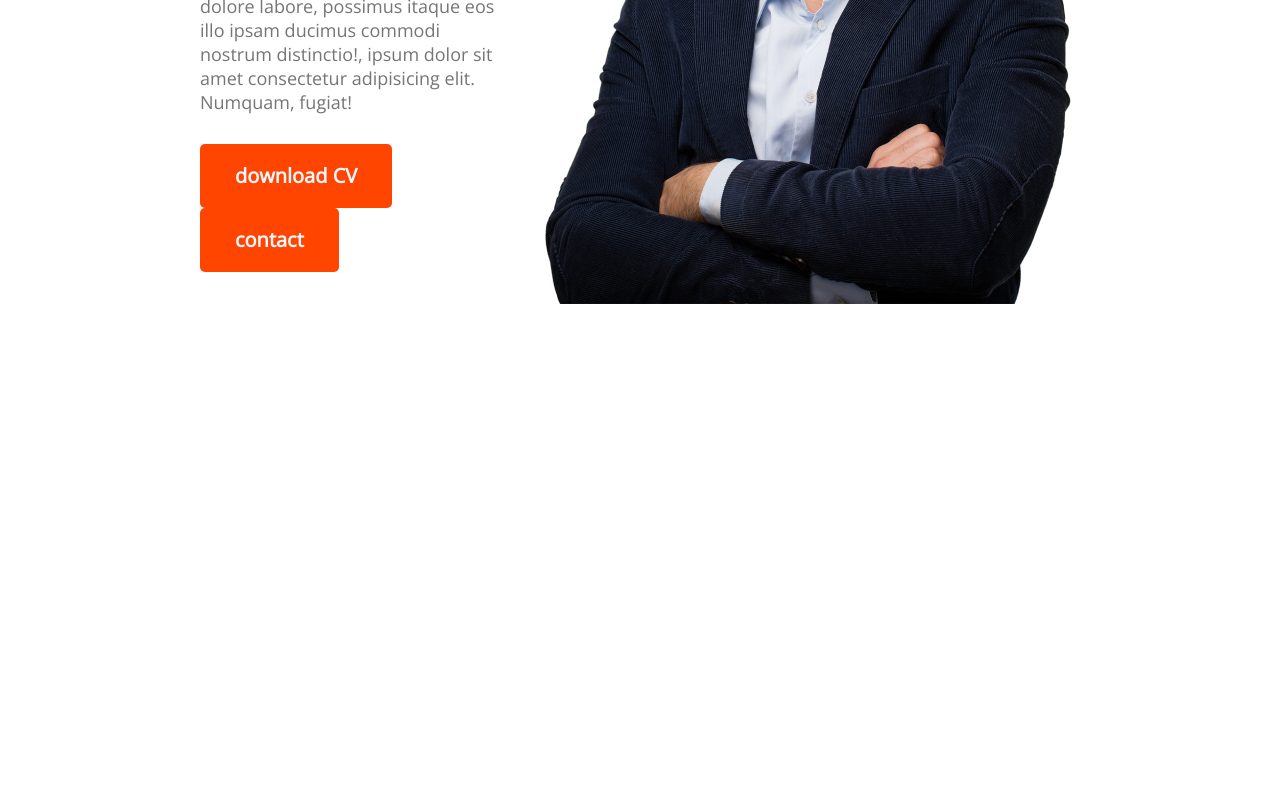
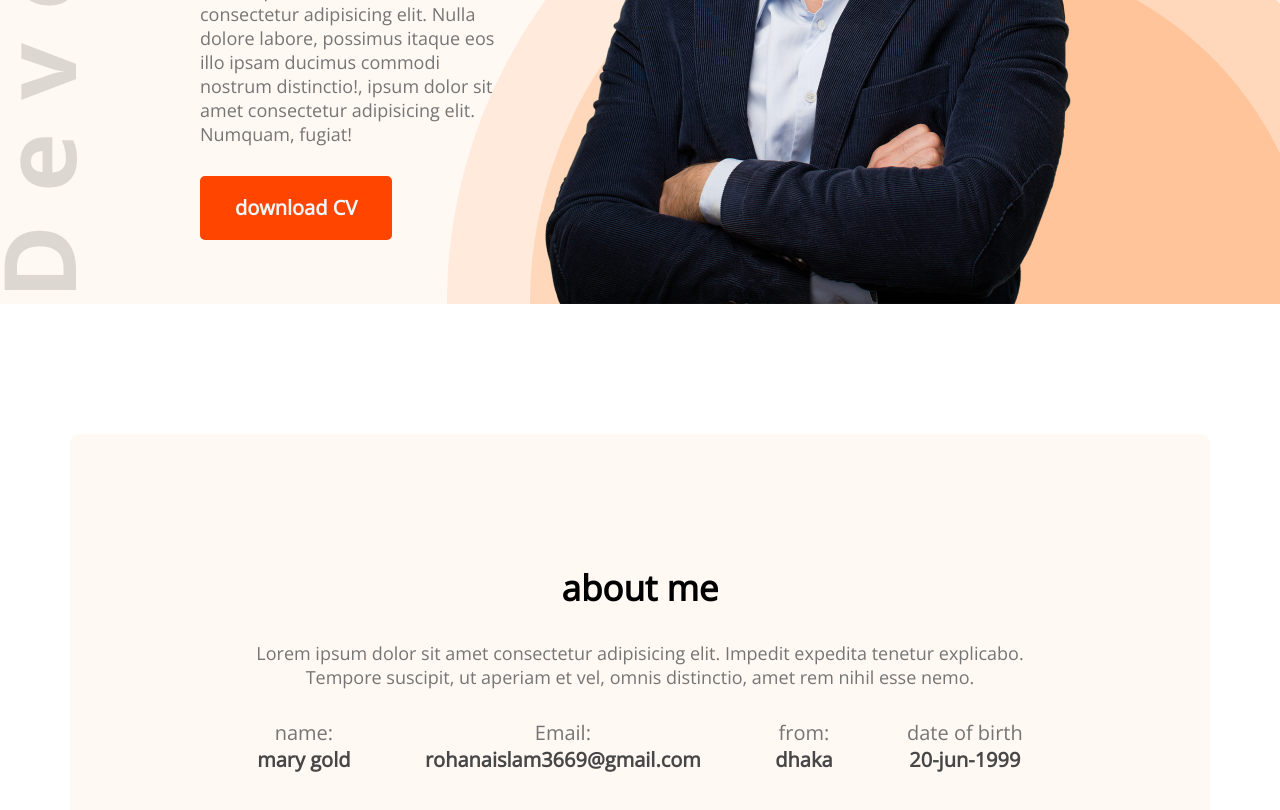
Before and after one commit to ROHAN-2497/new-developer-portfolio, a plain HTML site: page images/index.html in a window 1280 px wide. Shown: the part 536-1346 px from the top of the page. Before the commit the page ends 840 px from the top, so only its background shows below. Drawn offline with nearby package versions, Linux system fonts and the light colour scheme.

```diff
--- a/images/index.html
+++ b/images/index.html
@@ -13,7 +13,7 @@
 </head>
 
 <body>
-    <header>
+    <header class="header">
         <nav>
             <h2 class="nav-title">Ma<span class="text-primary">r</span>y</h2>
             <ul>
@@ -30,12 +30,36 @@
                 <h1 class="banner-title">mary hardy</h1>
                 <p class="banner-description">Lorem ipsum dolor sit amet consectetur adipisicing elit. Nulla dolore labore, possimus itaque eos illo ipsam ducimus commodi nostrum distinctio!, ipsum dolor sit amet consectetur adipisicing elit. Numquam, fugiat!</p>
                 <button class="btn-primary">download CV</button>
-                <button class="btn-primary">contact</button>
+
             </div>
             <img src="hardy.png" alt="">
         </div>
     </header>
     <main>
+        <section class="about">
+            <h2 class="section-title">about me</h2>
+            <p class="section-description">Lorem ipsum dolor sit amet consectetur adipisicing elit. Impedit expedita tenetur explicabo. Tempore suscipit, ut aperiam et vel, omnis distinctio, amet rem nihil esse nemo.</p>
+            <div class="about-info-container">
+                <div class="about-info">
+                    <P class="info-title">name:</P>
+                    <p class="info-description">mary gold</p>
+                </div>
+                <div class="about-info">
+                    <P class="info-title">Email:</P>
+                    <p class="info-description">rohanaislam3669@gmail.com</p>
+                </div>
+                <div class="about-info">
+                    <P class="info-title">from:</P>
+                    <p class="info-description">dhaka</p>
+                </div>
+                <div class="about-info">
+                    <P class="info-title">date of birth</P>
+                    <p class="info-description">20-jun-1999</p>
+                </div>
+
+            </div>
+
+        </section>
 
     </main>
     <footer>
--- a/images/styles/portfolio.css
+++ b/images/styles/portfolio.css
@@ -1,6 +1,13 @@
 *{
    margin: 0px;
    font-family: 'Open Sans', sans-serif;;
+}
+.header{
+    background: #FFF8F3;
+   background-image: url('../header_bg.png') ,url(../developer.png);
+   background-repeat: no-repeat;
+   background-position: bottom right, left;
+
 }
 /* header and navigaiton styles */
 nav{
@@ -55,3 +62,43 @@
     font-size: 18px;
     margin-bottom: 30px;
 }
+
+/* main section styles */
+main{
+    max-width: 1140px;
+    margin: 0 auto;
+}
+
+/* about section title */
+.about{
+    margin-top: 130px;
+    border-radius: 10px;
+    background: #FFF8F3;
+    padding: 130px 150px;
+    text-align: center;
+
+}
+.section-title{
+margin-bottom: 30px;
+font-weight: 700;
+font-size: 35px;
+}
+.section-description{
+color: #757575;
+font-size: 18px;
+margin-bottom: 30px;
+}
+/* about info-container */
+.about-info-container{
+    display: flex;
+    justify-content: space-around;
+}
+.about .info-title{
+font-size: 20px;
+color: #757575;
+}
+.info-description{
+font-weight: 700;
+font-size: 20px;
+color: #474747;
+}
```
